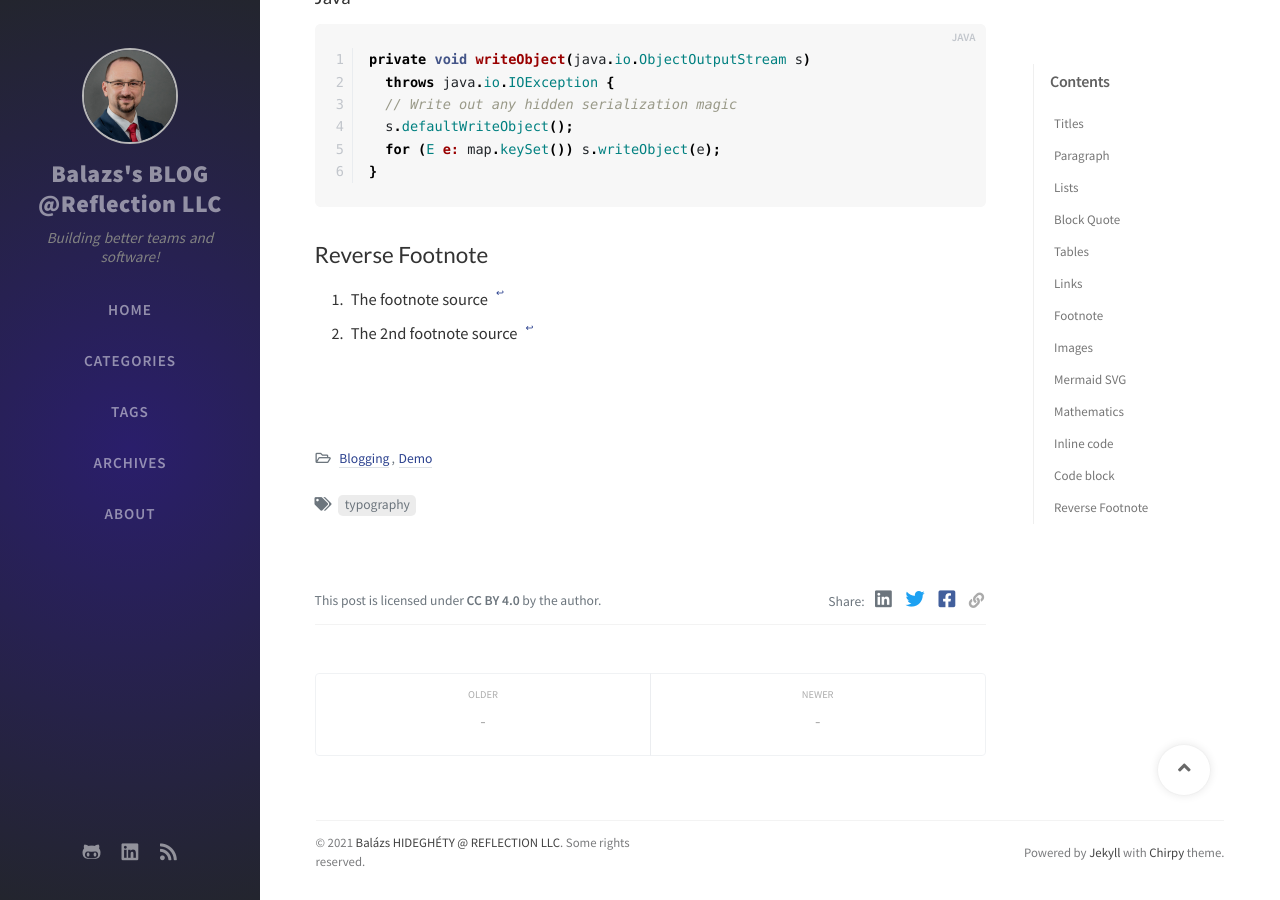
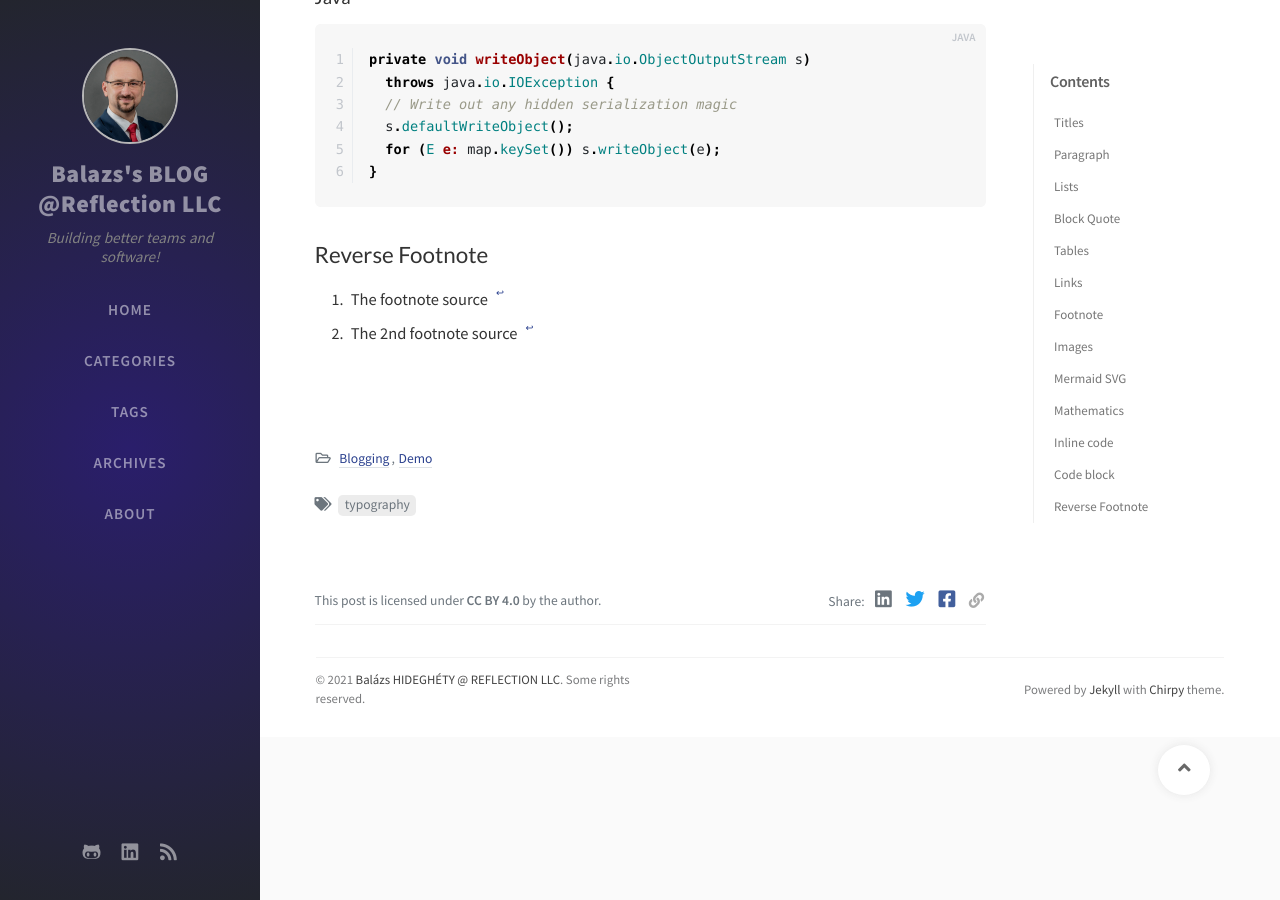
Before and after one commit to hidegh/jamstack-jekyll-custom, a Jekyll site: the page built from _posts/2019-08-08-text-and-typography.md, in a window 1280 px wide and 900 px high, scrolled down 6240 px. Built offline with Jekyll 4.4.1, drawn with Linux system fonts in a browser that asks for light colours; nearby versions of some CDN libraries; comment, search, counter and statistics services are not loaded.

Commit message:
Added configuration for showing posts - enable/disable related posts and post navigation

```diff
--- a/_config.yml
+++ b/_config.yml
@@ -54,6 +54,10 @@
 
 # Change to your timezone › http://www.timezoneconverter.com/cgi-bin/findzone/findzone
 timezone: America/New_York
+
+post_view:
+  show_related: true
+  show_navigation: false
 
 google_analytics:
   id: ''          # Fill with your Google Analytics ID
--- a/_layouts/post.html
+++ b/_layouts/post.html
@@ -119,9 +119,13 @@
   <div class="col-12 col-lg-11 col-xl-8">
     <div id="post-extend-wrapper" class="pl-1 pr-1 pl-sm-2 pr-sm-2 pl-md-4 pr-md-4">
 
-    {% include related-posts.html %}
+    {% if site.post_view.show_related %}
+      {% include related-posts.html %}
+    {% endif %}
 
-    {% include post-nav.html %}
+    {% if site.post_view.show_navigation %}
+      {% include post-nav.html %}
+    {% endif %}
 
     {% if site.disqus.comments and page.comments %}
       {% include disqus.html %}
```
